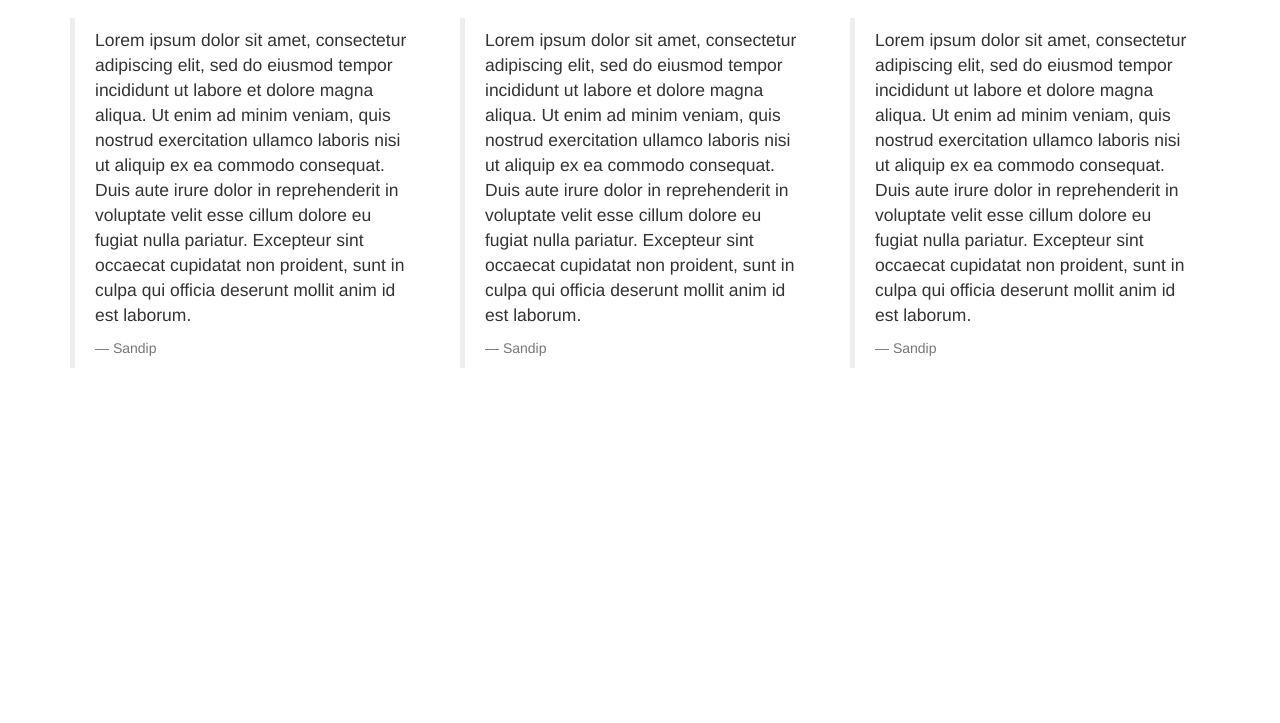
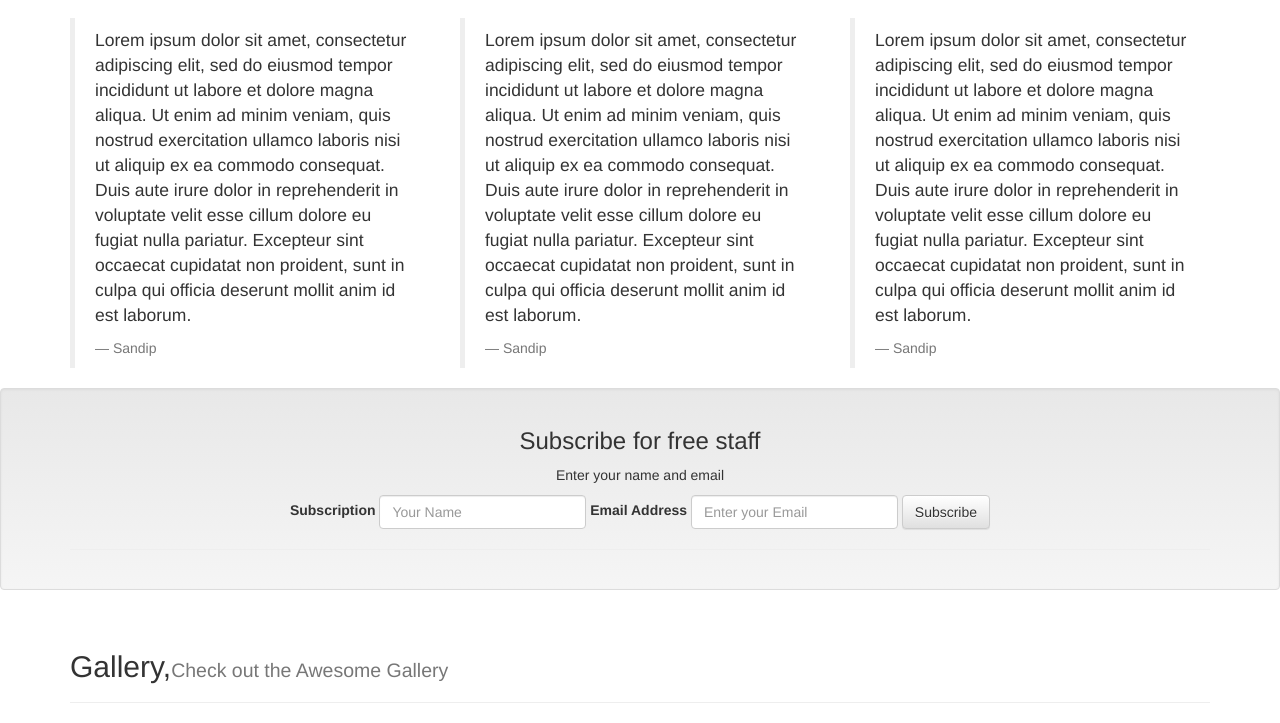
Before and after one commit to sandipgh19/First-Bootstrap-App, a plain HTML site: page index.html in a window 1280 px wide. Shown: the part 451-1174 px from the top of the page. Before the commit the page ends 839 px from the top, so only its background shows below. Drawn offline with nearby package versions, Linux system fonts and the light colour scheme.

Commit message:
update code

```diff
--- a/index.html
+++ b/index.html
@@ -82,10 +82,43 @@
 					</blockquote>
 				</div>
 			</div>
+		</section>
+	</div>
+	<section>
+		<div class="well">
+			<div class="container text-center">
+				<h3>Subscribe for free staff</h3>
+				<p>Enter your name and email</p>
 
+				<form action="" class="form-inline">
+					<div class="form-group">
+						<label for="subscription">Subscription</label>
+						<input type="text" class="form-control" id="subscription" placeholder="Your Name">
+					</div>
+					<div class="form-group">
+						<label for="email">Email Address</label>
+						<input type="text" class="form-control" id="email" placeholder="Enter your Email">
+					</div>
+					<button type="submit" class="btn btn-default">Subscribe</button>
+					<hr>
+				</form>
+			</div>
+		</div>
+	</section>
 
+	<div class="container">
+		<section>
+			<div class="page-header" id="gallery">
+				<h2>Gallery,<small>Check out the Awesome Gallery</small></h2>
+			</div>
+			<div class="carousel slide" id="#screenshot-carousel" data-ride="carousel">
+				<ol class="carousel-indicators">
+					<li data-target="screenshot-carousel" data-slide-to="0" class="active"></li>
+					<li data-target="screenshot-carousel" data-slide-to="1"></li>
+					<li data-target="screenshot-carousel" data-slide-to="2"></li>
+					<li data-target="screenshot-carousel" data-slide-to="3"></li>
+				</ol>
 		</section>
-
 	</div>
 	<script src="https://code.jquery.com/jquery-3.1.1.min.js"></script>
 	<!-- Latest compiled and minified JavaScript -->
```
